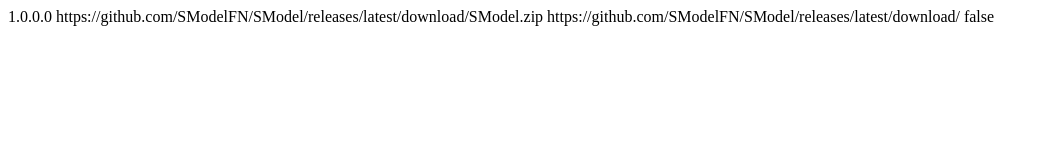
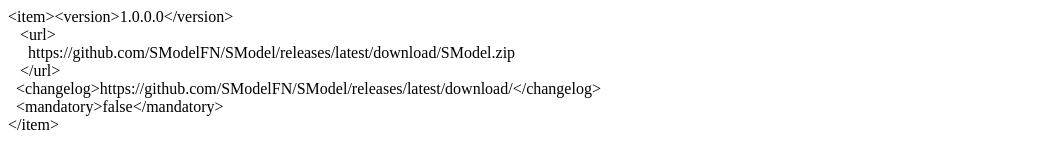
Before and after one commit to SModelFN/SModel, a plain HTML site: page index.html in a window 1280 px wide. Shown: the whole page, without its empty margins (0-1048 px from the left). Drawn offline with Linux system fonts and the light colour scheme.

Commit message:
Update index.html

```diff
--- a/index.html
+++ b/index.html
@@ -1,7 +1 @@
-<item><version>1.0.0.0</version>
-  <url>
-    https://github.com/SModelFN/SModel/releases/latest/download/SModel.zip
-  </url>
-  <changelog>https://github.com/SModelFN/SModel/releases/latest/download/</changelog>
-  <mandatory>false</mandatory>
-</item>
+<p>&lt;item&gt;&lt;version&gt;1.0.0.0&lt;/version&gt;<br />&nbsp; &nbsp;&lt;url&gt;<br />&nbsp; &nbsp; &nbsp;https://github.com/SModelFN/SModel/releases/latest/download/SModel.zip<br />&nbsp; &nbsp;&lt;/url&gt;<br />&nbsp; &lt;changelog&gt;https://github.com/SModelFN/SModel/releases/latest/download/&lt;/changelog&gt;<br />&nbsp; &lt;mandatory&gt;false&lt;/mandatory&gt;<br />&lt;/item&gt;</p>
```
